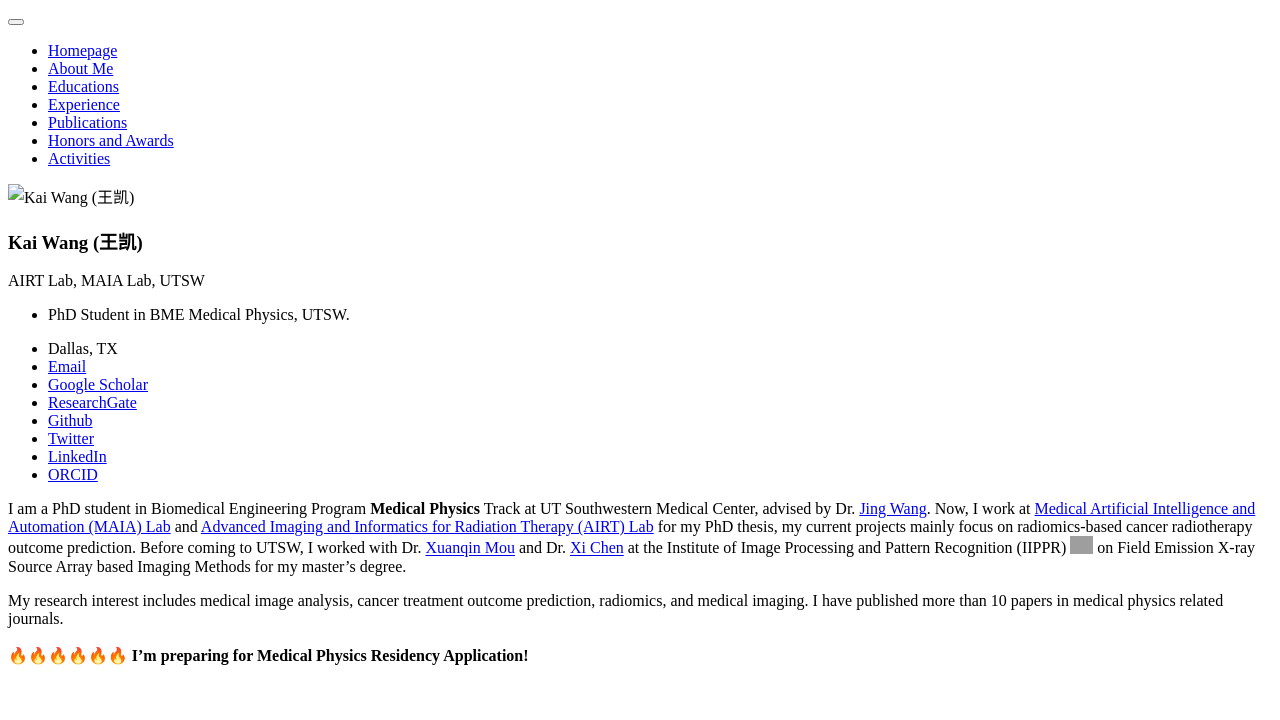
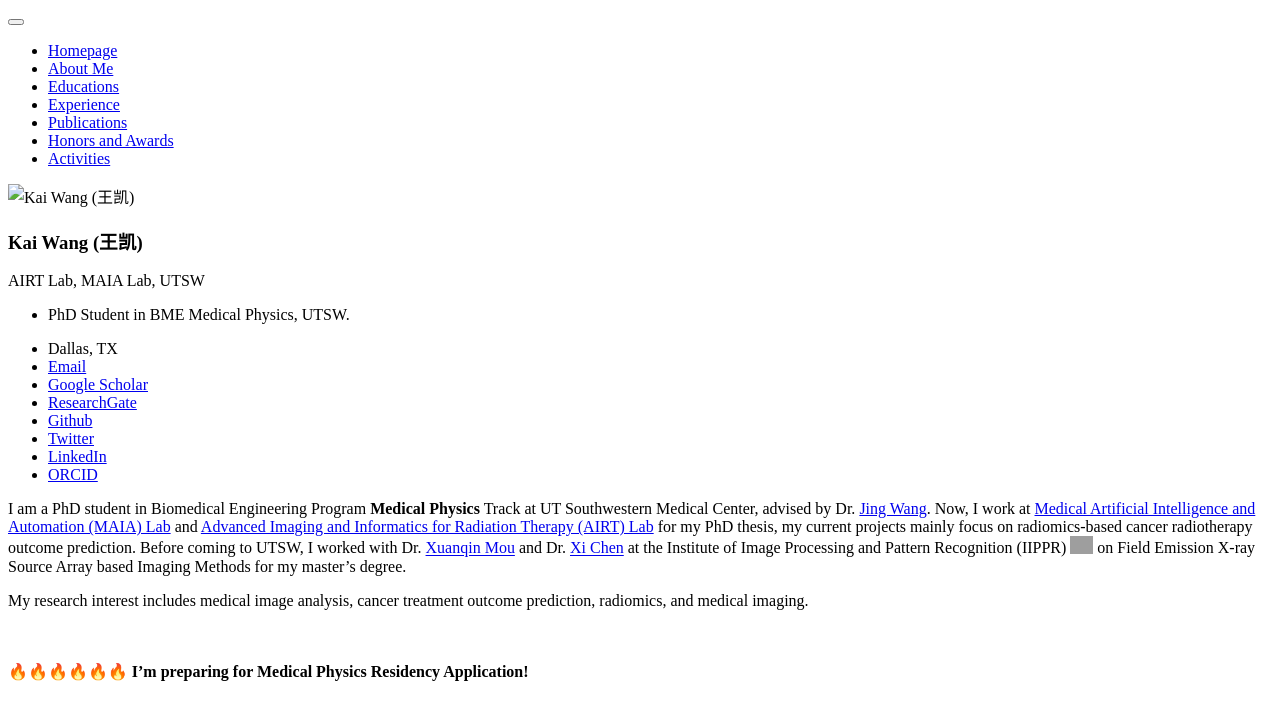
Before and after one commit to wangkaiwan/wangkaiwan.github.io, a Jekyll site: the page built from _pages/includes/intro.md, in a window 1280 px wide. Shown: the top 720 px of the page. Built offline with Jekyll 4.4.1, drawn with Linux system fonts in a browser that asks for light colours; our own code applies the rules of GitHub Pages for plain Markdown files; grey boxes are pictures that could not be loaded.

Commit message:
Update intro.md

```diff
--- a/_pages/includes/intro.md
+++ b/_pages/includes/intro.md
@@ -1,6 +1,7 @@
 I am a PhD student in Biomedical Engineering Program **Medical Physics** Track at UT Southwestern Medical Center, advised by Dr. [Jing Wang](https://profiles.utsouthwestern.edu/profile/115158/jing-wang.html). Now, I work at [Medical Artificial Intelligence and Automation (MAIA) Lab](https://www.utsouthwestern.edu/labs/maia/) and [Advanced Imaging and Informatics for Radiation Therapy (AIRT) Lab](https://www.utsouthwestern.edu/labs/airt/) for my PhD thesis, my current projects mainly focus on radiomics-based cancer radiotherapy outcome prediction. Before coming to UTSW, I worked with Dr. [Xuanqin Mou](https://gr.xjtu.edu.cn/web/xqmou/home) and Dr. [Xi Chen](http://gr.xjtu.edu.cn/web/candy/home) at the Institute of Image Processing and Pattern Recognition (IIPPR) <a href="http://en.xjtu.edu.cn/"><img class="svg" src="/images/XJTU.svg" width="23pt"></a> on Field Emission X-ray Source Array based Imaging Methods for my master's degree.
 
-My research interest includes medical image analysis, cancer treatment outcome prediction, radiomics, and medical imaging. I have published more than 10 papers in medical physics related journals.
+My research interest includes medical image analysis, cancer treatment outcome prediction, radiomics, and medical imaging.
+
 <br/>
 <br/>
 🔥🔥🔥🔥🔥🔥 **I'm preparing for Medical Physics Residency Application!**
```
